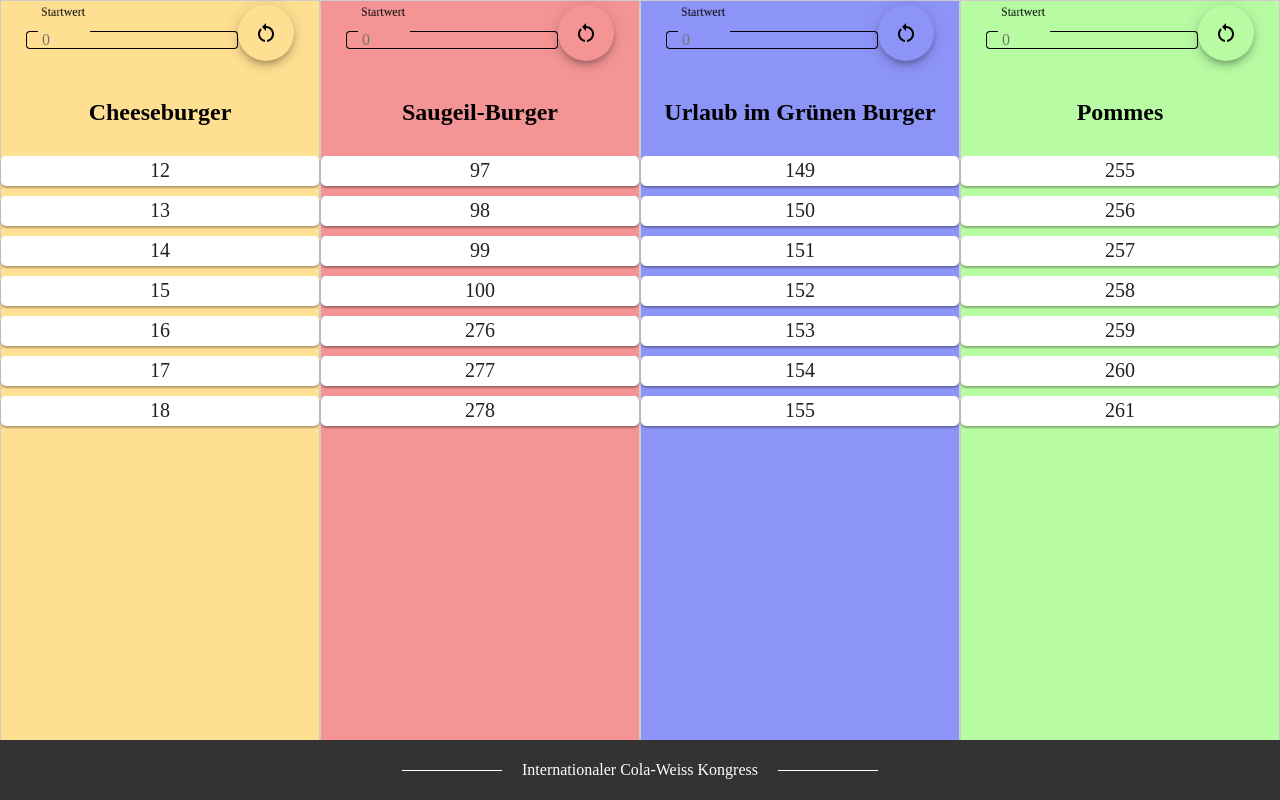
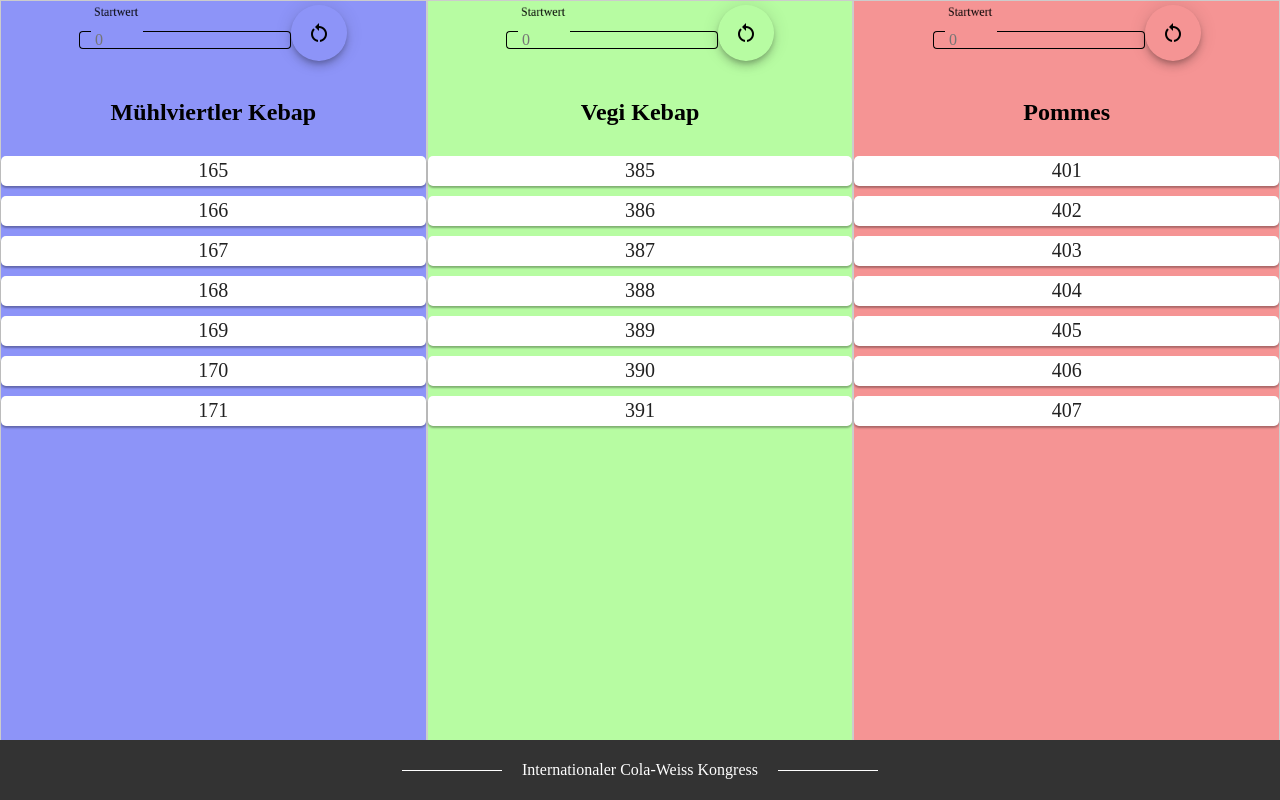
Before and after one commit to Ruhsi/cwk-meal-system, an Angular app: page /cook in a window 1280 px wide. Built offline with nearby package versions, Linux system fonts and the light colour scheme; a web font is replaced by a local one.

Commit message:
Add cards for CWK2025

```diff
--- a/src/app/core/shared/data.service.ts
+++ b/src/app/core/shared/data.service.ts
@@ -24,46 +24,27 @@ export class DataService {
     let mealCards = new Array<MealCard>();
 
     mealCards = mealCards.concat(
-      this.createRedMealCard(97, 100),
-      this.createRedMealCard(276, 300),
-      this.createRedMealCard(301, 400),
       this.createRedMealCard(401, 500),
-      this.createRedMealCard(501, 600),
-      this.createRedMealCard(601, 700),
       this.createRedMealCard(701, 800),
       this.createRedMealCard(801, 900),
       this.createRedMealCard(901, 1000)
     );
 
     mealCards = mealCards.concat(
-      this.createYellowMealCard(12, 100),
-      this.createYellowMealCard(101, 200),
-      this.createYellowMealCard(366, 400),
-      this.createYellowMealCard(643, 700),
-      this.createYellowMealCard(701, 800),
-      this.createYellowMealCard(801, 900),
-      this.createYellowMealCard(901, 1000)
+      this.createGreenMealCard(385, 400),
+      this.createGreenMealCard(413, 500),
+      this.createGreenMealCard(501, 600),
+      this.createGreenMealCard(650, 700)
     );
 
     mealCards = mealCards.concat(
-      this.createGreenMealCard(255, 300),
-      this.createGreenMealCard(385, 400),
-      this.createGreenMealCard(413, 500),
-      this.createGreenMealCard(501, 600),
-      this.createGreenMealCard(650, 700),
-      this.createGreenMealCard(780, 800)
-    );
-
-    mealCards = mealCards.concat(
-      this.createBlueMealCard(149, 200),
+      this.createBlueMealCard(165, 200),
       this.createBlueMealCard(201, 300),
-      this.createBlueMealCard(301, 400),
       this.createBlueMealCard(401, 500),
       this.createBlueMealCard(501, 600),
       this.createBlueMealCard(601, 700),
       this.createBlueMealCard(701, 800),
-      this.createBlueMealCard(801, 900),
-      this.createBlueMealCard(901, 1000)
+      this.createBlueMealCard(974, 1000)
     );
 
     this.setData(mealCards);
@@ -79,7 +60,8 @@ export class DataService {
       }
       return mealCard;
     });
-    this.setData(mealCards.sort((a, b) => a.name - b.name));
+    let data = mealCards.sort((a, b) => a.name - b.name);
+    this.setData(data);
   }
 
   private createBlueMealCard(from: number, to: number): Array<MealCard> {
--- a/src/app/pages/cook-view/cook-view.component.html
+++ b/src/app/pages/cook-view/cook-view.component.html
@@ -1,60 +1,16 @@
 <div class="container">
   <div class="columns">
-    <div class="column yellow-background">
-      <div>
-        <mat-form-field class="form-field" appearance="outline" floatLabel="always">
-          <mat-label>Startwert</mat-label>
-          <input #yellowResetInput matInput type="number" class="example-right-align" placeholder="0">
-        </mat-form-field>
-          <button mat-fab color="primary" aria-label="zurücksetzen" (click)="resetValues(Number(yellowResetInput.value), MealColor.YELLOW)">
-            <mat-icon>restart_alt</mat-icon>
-          </button>
-      </div>
-      <h2>Cheeseburger</h2>
-      <mat-card onselectstart="return false" [ngClass]="{'status-color-idle': mealCard.status == MealStatus.IDLE,
-                                   'status-color-in-preparation' : mealCard.status === MealStatus.IN_PREPARATION,
-                                   'status-color-ready-to-fetch' : mealCard.status === MealStatus.READY_TO_FETCH,
-                                   'status-color-done' : mealCard.status === MealStatus.DONE}"
-                (click)="onMealCardClick(mealCard)"
-                *ngFor="let mealCard of getCardsByColorSorted(MealColor.YELLOW)"
-      >{{ mealCard.name }}
-      </mat-card>
-    </div>
-    <div class="separator"></div>
-    <div class="column red-background">
-      <div>
-        <div>
-          <mat-form-field class="form-field" appearance="outline" floatLabel="always">
-            <mat-label>Startwert</mat-label>
-            <input #redResetInput matInput type="number" class="example-right-align" placeholder="0">
-          </mat-form-field>
-          <button mat-fab color="primary" aria-label="zurücksetzen" (click)="resetValues(Number(redResetInput.value), MealColor.RED)">
-            <mat-icon>restart_alt</mat-icon>
-          </button>
-        </div>
-      </div>
-      <h2>Saugeil-Burger</h2>
-      <mat-card onselectstart="return false" [ngClass]="{'status-color-idle': mealCard.status == MealStatus.IDLE,
-                                   'status-color-in-preparation' : mealCard.status === MealStatus.IN_PREPARATION,
-                                   'status-color-ready-to-fetch' : mealCard.status === MealStatus.READY_TO_FETCH,
-                                   'status-color-done' : mealCard.status === MealStatus.DONE}"
-                (click)="onMealCardClick(mealCard)"
-                *ngFor="let mealCard of getCardsByColorSorted(MealColor.RED)"
-      >{{ mealCard.name }}
-      </mat-card>
-    </div>
-    <div class="separator"></div>
     <div class="column blue-background">
       <div>
         <mat-form-field class="form-field" appearance="outline" floatLabel="always">
           <mat-label>Startwert</mat-label>
           <input #blueResetInput matInput type="number" class="example-right-align" placeholder="0">
         </mat-form-field>
-        <button mat-fab color="primary" aria-label="zurücksetzen" (click)="resetValues(Number(blueResetInput.value), MealColor.BLUE)">
-          <mat-icon>restart_alt</mat-icon>
-        </button>
+          <button mat-fab color="primary" aria-label="zurücksetzen" (click)="resetValues(Number(blueResetInput.value), MealColor.YELLOW)">
+            <mat-icon>restart_alt</mat-icon>
+          </button>
       </div>
-      <h2>Urlaub im Grünen Burger</h2>
+      <h2>Mühlviertler Kebap</h2>
       <mat-card onselectstart="return false" [ngClass]="{'status-color-idle': mealCard.status == MealStatus.IDLE,
                                    'status-color-in-preparation' : mealCard.status === MealStatus.IN_PREPARATION,
                                    'status-color-ready-to-fetch' : mealCard.status === MealStatus.READY_TO_FETCH,
@@ -67,11 +23,34 @@
     <div class="separator"></div>
     <div class="column green-background">
       <div>
+        <div>
+          <mat-form-field class="form-field" appearance="outline" floatLabel="always">
+            <mat-label>Startwert</mat-label>
+            <input #greenResetInput matInput type="number" class="example-right-align" placeholder="0">
+          </mat-form-field>
+          <button mat-fab color="primary" aria-label="zurücksetzen" (click)="resetValues(Number(greenResetInput.value), MealColor.RED)">
+            <mat-icon>restart_alt</mat-icon>
+          </button>
+        </div>
+      </div>
+      <h2>Vegi Kebap</h2>
+      <mat-card onselectstart="return false" [ngClass]="{'status-color-idle': mealCard.status == MealStatus.IDLE,
+                                   'status-color-in-preparation' : mealCard.status === MealStatus.IN_PREPARATION,
+                                   'status-color-ready-to-fetch' : mealCard.status === MealStatus.READY_TO_FETCH,
+                                   'status-color-done' : mealCard.status === MealStatus.DONE}"
+                (click)="onMealCardClick(mealCard)"
+                *ngFor="let mealCard of getCardsByColorSorted(MealColor.GREEN)"
+      >{{ mealCard.name }}
+      </mat-card>
+    </div>
+    <div class="separator"></div>
+    <div class="column red-background">
+      <div>
         <mat-form-field class="form-field" appearance="outline" floatLabel="always">
           <mat-label>Startwert</mat-label>
-          <input #greenResetInput matInput type="number" class="example-right-align" placeholder="0">
+          <input #redResetInput matInput type="number" class="example-right-align" placeholder="0">
         </mat-form-field>
-        <button mat-fab color="primary" aria-label="zurücksetzen" (click)="resetValues(Number(greenResetInput.value), MealColor.GREEN)">
+        <button mat-fab color="primary" aria-label="zurücksetzen" (click)="resetValues(Number(redResetInput.value), MealColor.GREEN)">
           <mat-icon>restart_alt</mat-icon>
         </button>
       </div>
@@ -81,7 +60,7 @@
                                    'status-color-ready-to-fetch' : mealCard.status === MealStatus.READY_TO_FETCH,
                                    'status-color-done' : mealCard.status === MealStatus.DONE}"
                 (click)="onMealCardClick(mealCard)"
-                *ngFor="let mealCard of getCardsByColorSorted(MealColor.GREEN)"
+                *ngFor="let mealCard of getCardsByColorSorted(MealColor.RED)"
       >{{ mealCard.name }}
       </mat-card>
     </div>
```
